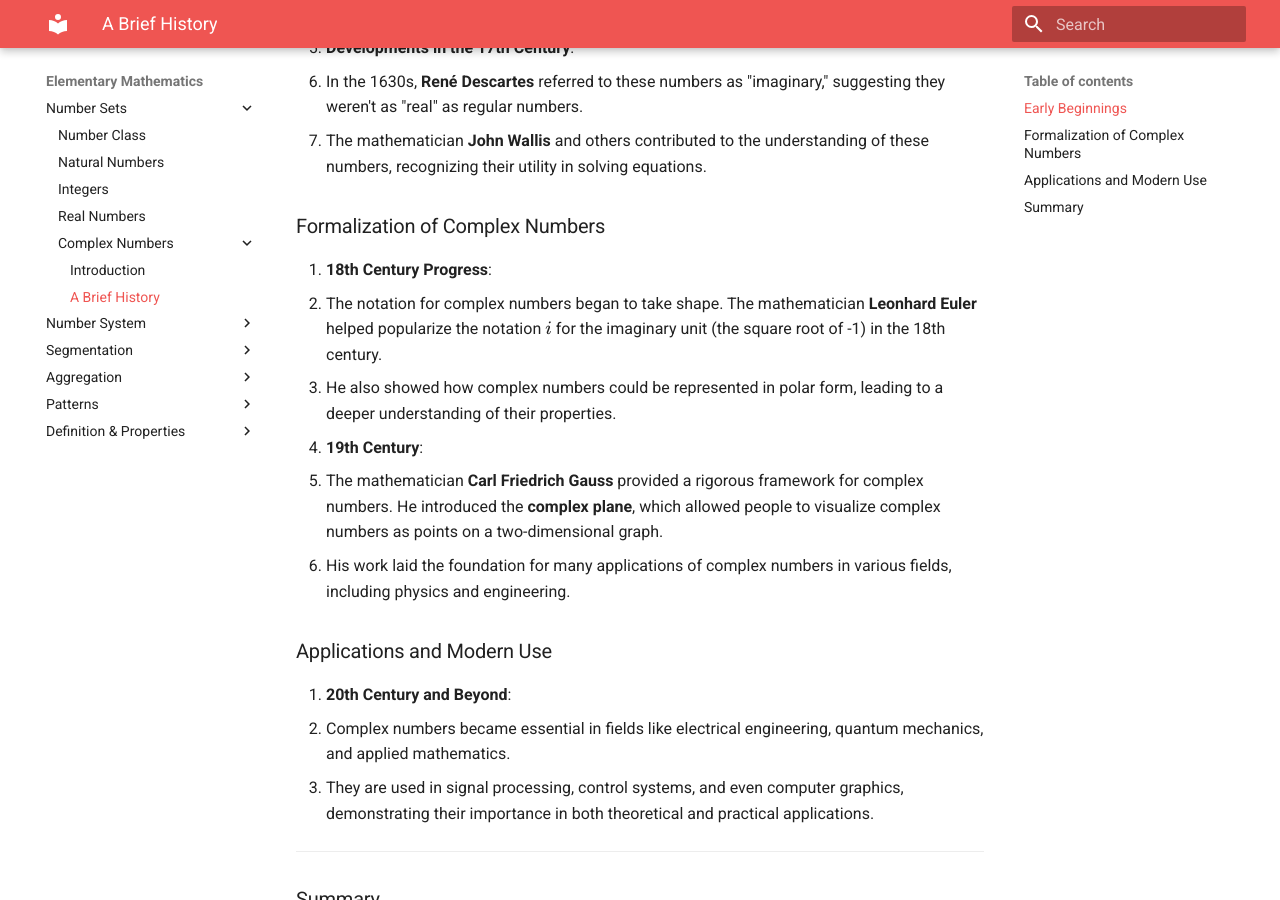
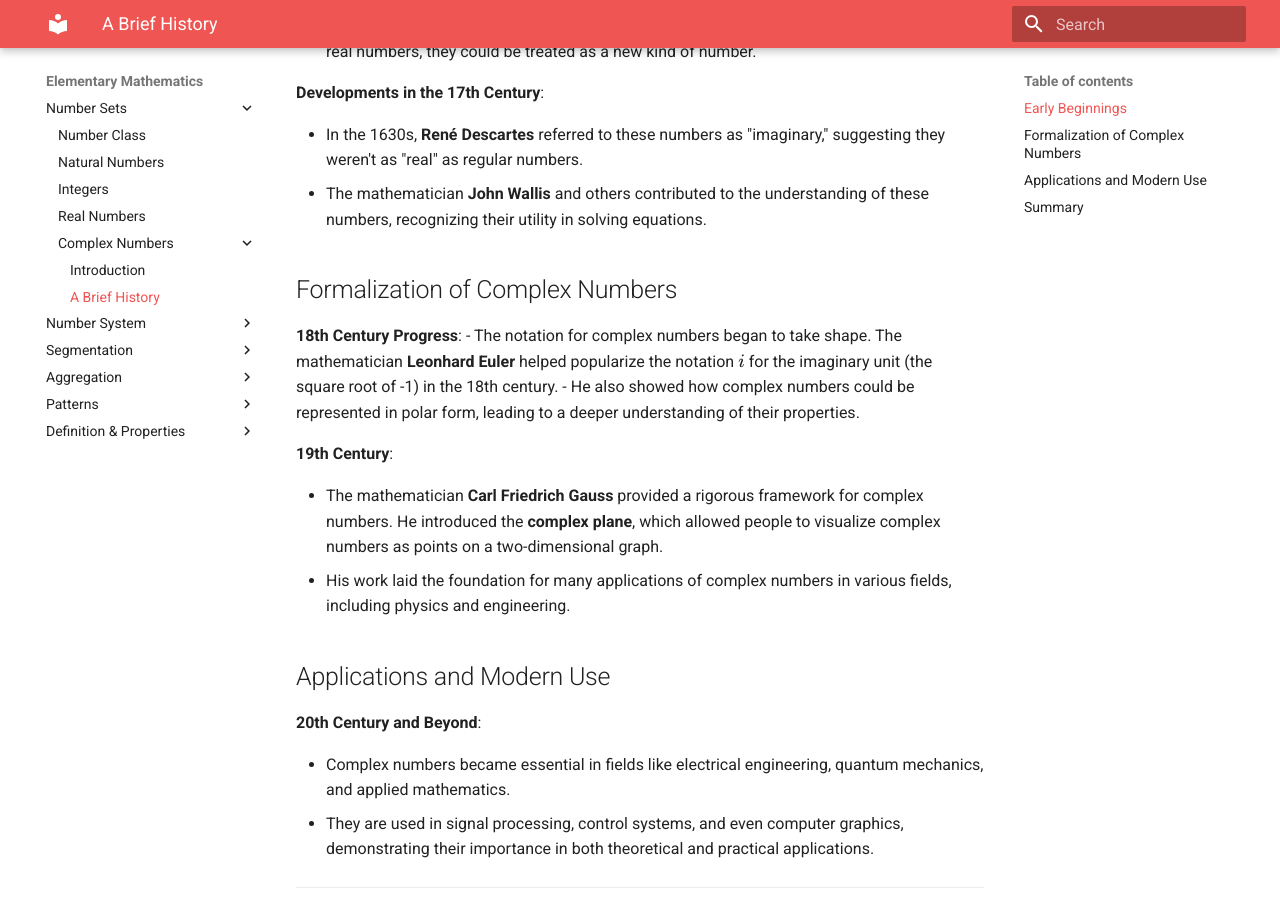
Before and after one commit to baseonballs/mpower-sitedocs, an MkDocs documentation site: the page built from site-docs/mathematics/elem/number-sets/complex-number-history.md, in a window 1280 px wide and 900 px high, scrolled down 584 px. Built offline with MkDocs 1.6.1 and Material for MkDocs 9.7.7, drawn with Linux system fonts in a browser that asks for light colours; formulas are drawn with MathJax 3; part of the change alters nothing that is shown.

```diff
--- a/site-docs/mathematics/elem/number-sets/complex-number-history.md
+++ b/site-docs/mathematics/elem/number-sets/complex-number-history.md
@@ -1,36 +1,41 @@
 The concept of complex numbers has an interesting history that goes back several centuries! Here’s a simple overview of how they originated:
 
-### Early Beginnings
+## Early Beginnings
 
-1. **Roots of Negative Numbers**:
+**Roots of Negative Numbers**:
+
    - In ancient times, mathematicians primarily worked with positive numbers. However, as they began solving equations, they encountered problems like \(x^2 + 1 = 0\), which required finding the square root of negative numbers. This puzzled many because no real number could satisfy this condition.
 
-2. **The Emergence of "Imaginary" Numbers**:
+**The Emergence of "Imaginary" Numbers**:
+
    - The term **imaginary** was introduced in the 16th century by mathematician **Gerolamo Cardano**. He recognized that while negative square roots didn't make sense in the realm of real numbers, they could be treated as a new kind of number.
 
-3. **Developments in the 17th Century**:
+**Developments in the 17th Century**:
+
    - In the 1630s, **René Descartes** referred to these numbers as "imaginary," suggesting they weren't as "real" as regular numbers.
    - The mathematician **John Wallis** and others contributed to the understanding of these numbers, recognizing their utility in solving equations.
 
-### Formalization of Complex Numbers
+## Formalization of Complex Numbers
 
-4. **18th Century Progress**:
+**18th Century Progress**:
    - The notation for complex numbers began to take shape. The mathematician **Leonhard Euler** helped popularize the notation \(i\) for the imaginary unit (the square root of -1) in the 18th century.
    - He also showed how complex numbers could be represented in polar form, leading to a deeper understanding of their properties.
 
-5. **19th Century**:
+**19th Century**:
+
    - The mathematician **Carl Friedrich Gauss** provided a rigorous framework for complex numbers. He introduced the **complex plane**, which allowed people to visualize complex numbers as points on a two-dimensional graph.
    - His work laid the foundation for many applications of complex numbers in various fields, including physics and engineering.
 
-### Applications and Modern Use
+## Applications and Modern Use
 
-6. **20th Century and Beyond**:
+**20th Century and Beyond**:
+
    - Complex numbers became essential in fields like electrical engineering, quantum mechanics, and applied mathematics.
    - They are used in signal processing, control systems, and even computer graphics, demonstrating their importance in both theoretical and practical applications.
 
 ---
 
-### Summary
+## Summary
 
 - **Complex numbers** originated from attempts to solve equations involving negative numbers.
 - The term "imaginary" was coined in the 16th century, and mathematicians like Euler and Gauss helped formalize and visualize them.
```
